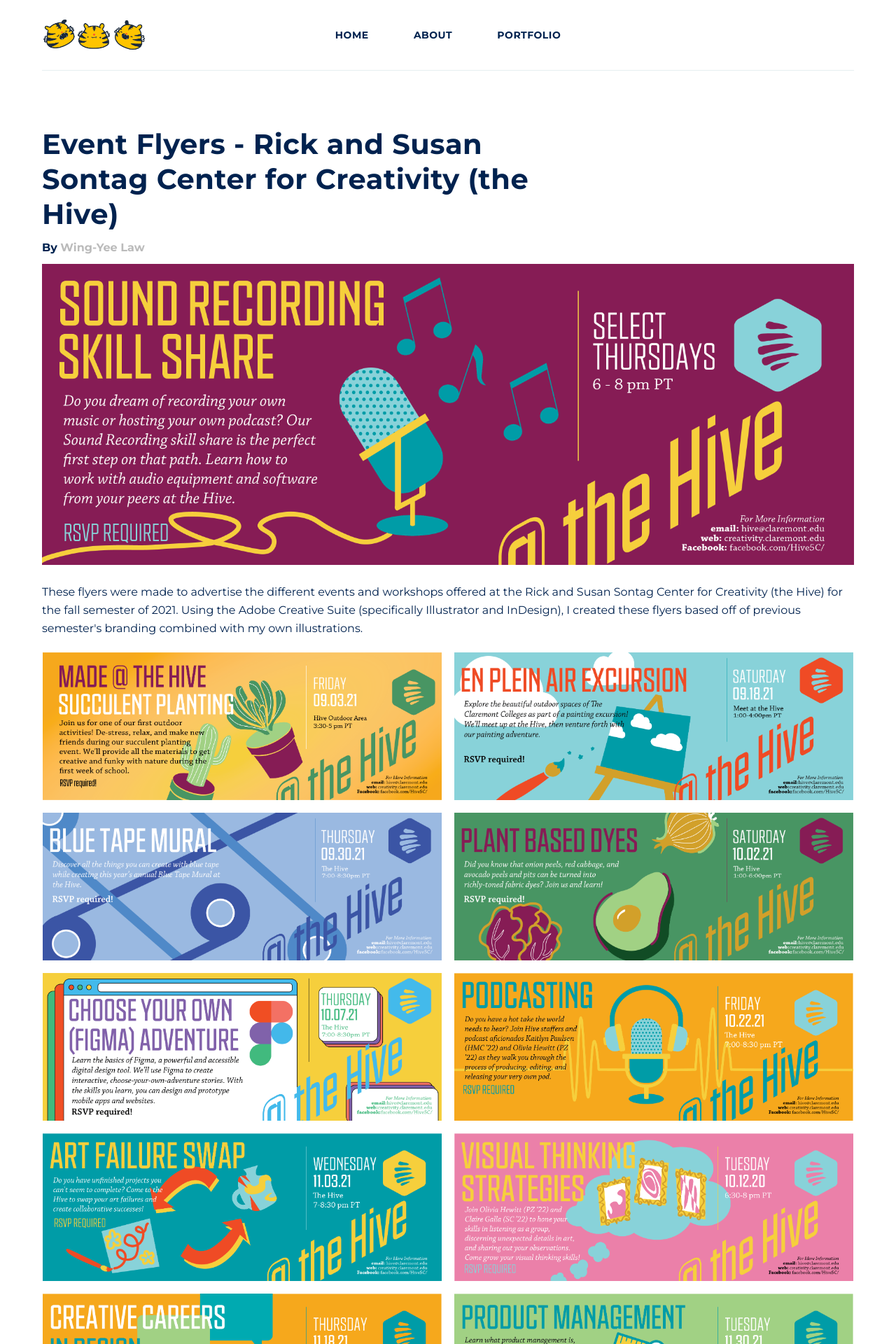
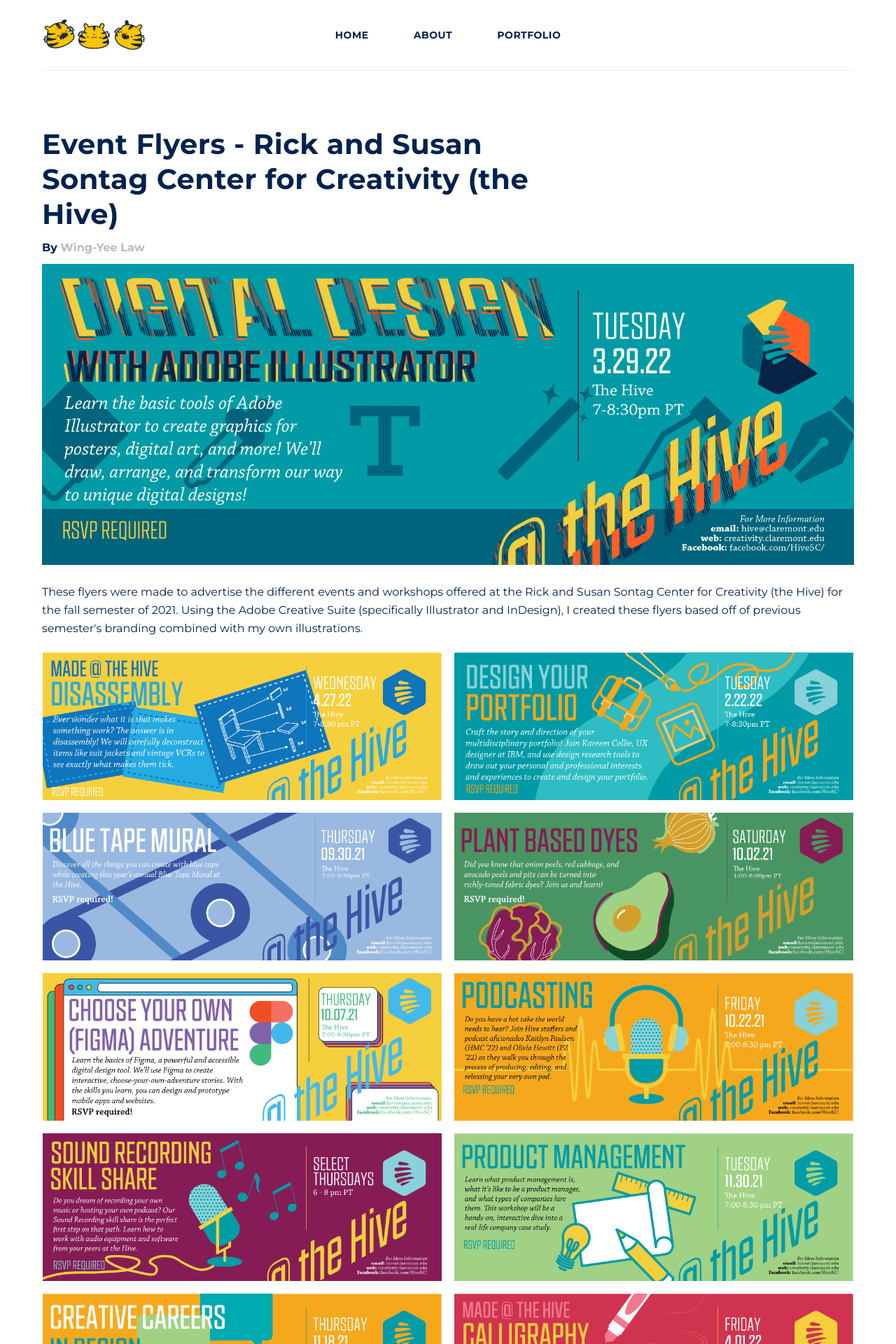
Before and after one commit to wylaw/wingyeelaw, a Jekyll site: the page built from _posts/2021-11-1-eventflyers.html, in a window 1280 px wide. Shown: the top 1920 px of the page at 70% size. Built offline with Jekyll 4.4.1, drawn with Linux system fonts in a browser that asks for light colours; nearby versions of some CDN libraries.

Commit message:
added photos, updated about

```diff
--- a/_pages/about.html
+++ b/_pages/about.html
@@ -33,11 +33,13 @@ permalink: /about/
 
 <div class = "container-1">
     <div class="box-1">
-        <img src="../images/selfportrait.jpg" >
+        <img src="../images/ID photo.png" >
     </div>
     <div class="box-2">
         <p>
-            Hello! I'm Wing-Yee, an engineering major at Harvey Mudd College with an interest in creating and fostering accessible ways of learning science and art. As a teaching assistant for engineering and art courses, I have recognized that students come from diverse backgrounds that need to be considered and accommodated in the learning process. I hope to expand my experience into museum work, with particular interest in museum education. In my spare time I love to paint, crochet, bake, print, and dance.
+            Hello! I'm Wing-Yee, a Post Baccalaureate Associate at the Rick and Susan Sontag Center for Creativity (the Hive) and a recent engineering graduate from Harvey Mudd College with an interest in creating and fostering accessible ways of learning science and art. As a teaching assistant for engineering and art courses, I have recognized that students come from diverse backgrounds that need to be considered and accommodated in the learning process. I hope to combine my technical skills, organization, and management experience from my engineering background with my design and art practice to develop accessible and interactive STEM learning experiences.
+            <br><br>
+            In my spare time I love to paint, crochet, bake, print, and dance.
         </p>
     </div>
 </div>
--- a/_posts/2021-11-1-eventflyers.html
+++ b/_posts/2021-11-1-eventflyers.html
@@ -4,7 +4,7 @@ title: "Event Flyers - Rick and Susan Sontag Center for Creativity (the Hive)"
 permalink: /eventflyers
 image: 'soundrecordingskillshare.jpg'
 ---
-<img src="../images/sound recording skill share.png">
+<img src="../images/digital design.png">
 <br>
 <br>
 <p>
@@ -38,10 +38,10 @@ These flyers were made to advertise the different events and workshops offered a
 
 <div class = "container-1">
     <div class="box-1">
-        <img src="../images/succelent planting date updated.png">
+        <img src="../images/disassembly.png">
     </div>
     <div class="box-2">
-        <img src="../images/en plein air.png">
+        <img src="../images/portfolio.png">
     </div>
 
 </div>
@@ -140,10 +140,10 @@ These flyers were made to advertise the different events and workshops offered a
 
 <div class = "container-4">
     <div class="box-7">
-        <img src="../images/art failure.png">
+        <img src="../images/sound recording skill share.png">
     </div>
     <div class="box-8">
-        <img src="../images/Visual thinking strategies updated.png">
+        <img src="../images/product management.png">
     </div>
 
 </div>
@@ -177,7 +177,41 @@ These flyers were made to advertise the different events and workshops offered a
         <img src="../images/creative careers copy.png">
     </div>
     <div class="box-10">
-        <img src="../images/product management.png">
+        <img src="../images/calligraphy.png">
     </div>
 
 </div>
+
+<style>
+    .container-6 {
+        display: flex;
+        flex-direction: row;
+    }
+    .container-6 div{
+        border: 1px #fff solid;
+    }
+
+    .box-11 {
+        flex: 1;
+        order: 1;
+        padding-bottom: 16px;
+        padding-right: 8px;
+    }
+    .box-12 {
+        flex: 1;
+        order: 2;
+        padding-bottom: 16px;
+        padding-left: 8px;
+    }
+
+</style>
+
+<div class = "container-6">
+    <div class="box-11">
+        <img src="../images/native plant walk.png">
+    </div>
+    <div class="box-12">
+        <img src="../images/fashion sustainability.png">
+    </div>
+
+</div>
```
Also changed, not shown: images/calligraphy.png (added), images/digital design.png (added), images/disassembly.png (added), images/fashion sustainability.png (added), images/native plant walk.png (added), images/portfolio.png (added), 1 other file.
